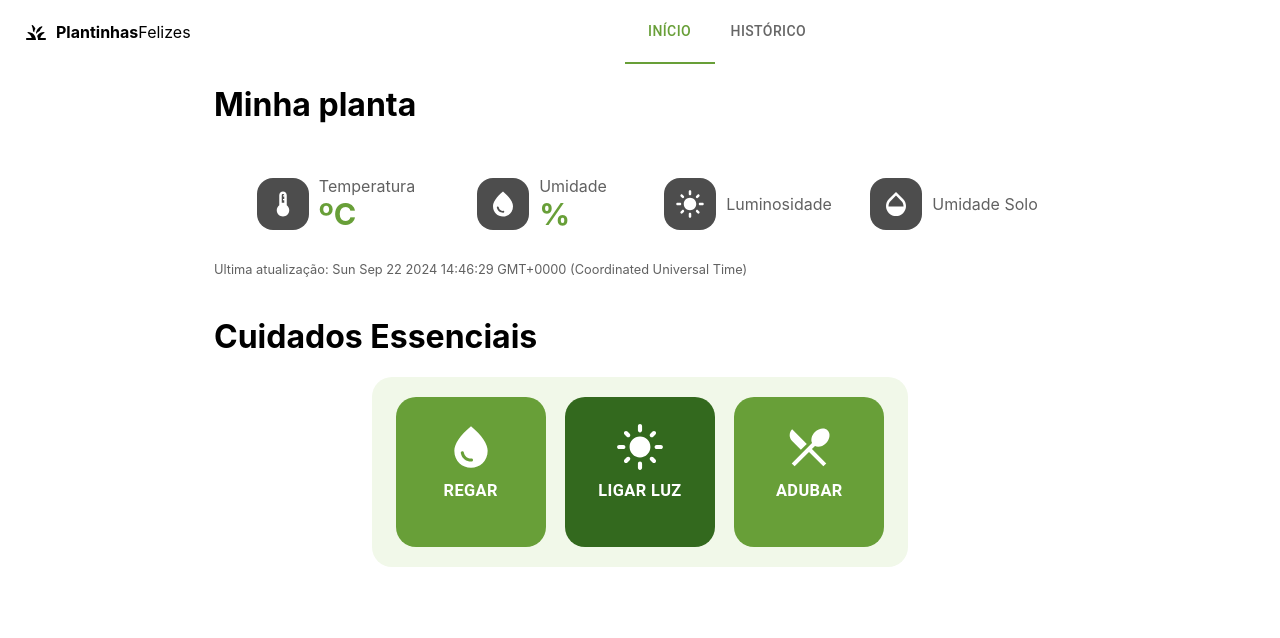
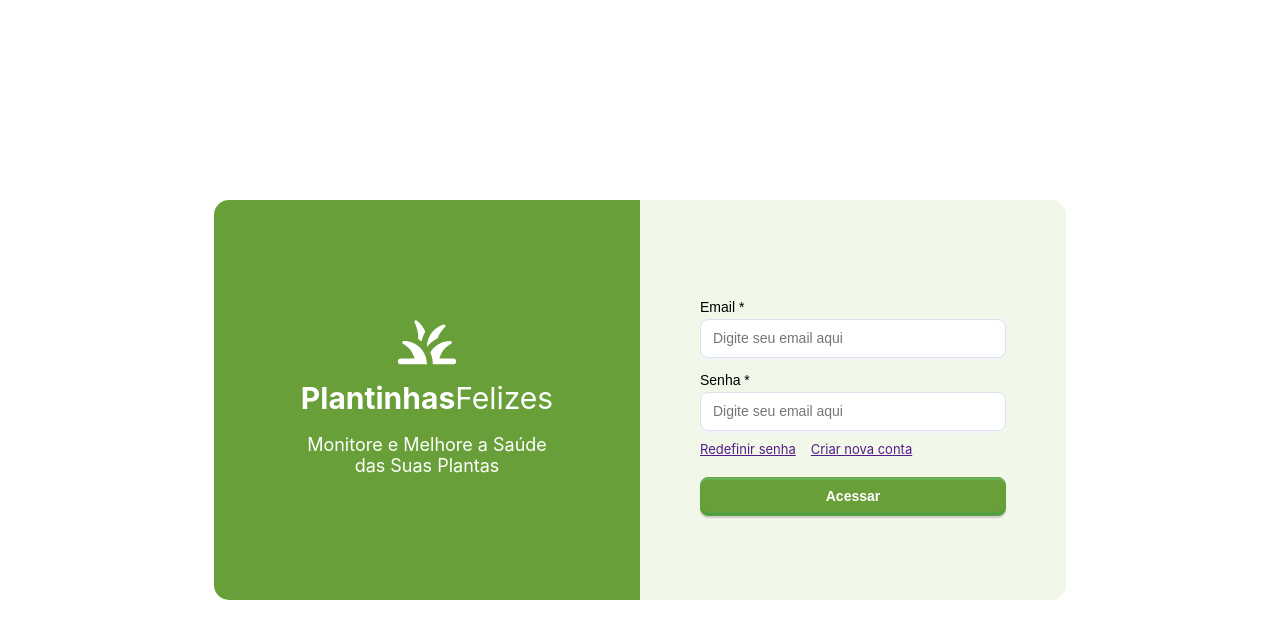
Before and after one commit to HianAlmeida/plant_manager, a React (Create React App) app in the folder front-end/: page / in a window 1280 px wide. Shown: the top 638 px of the page. Built offline with nearby package versions, Linux system fonts and the light colour scheme; no server answers; the database is empty.

Commit message:
ajuste na navegação, rota inicial sem appbar

```diff
--- a/front-end/src/Agendamento.tsx
+++ /dev/null
@@ -1,5 +0,0 @@
-import React from "react";
-
-export default function () {
-    return <h1> Página Agendamento</h1>;
-}
--- a/front-end/src/App.tsx
+++ b/front-end/src/App.tsx
@@ -1,4 +1,4 @@
-import { Routes, Route, Link } from 'react-router-dom';
+// import { Routes, Route, Link } from 'react-router-dom';
 import { useLocation } from 'react-router-dom';
 import Tabs from '@mui/material/Tabs';
 import Tab from '@mui/material/Tab';
@@ -9,39 +9,16 @@ import Container from '@mui/material/Container';
 import GrassRoundedIcon from '@mui/icons-material/GrassRounded';
 
 import Historico from './Historico';
-import Agendamento from './Agendamento';
-import Initial from './Initial';
+import Initial from './Login';
 import Home from './Home';
+import DefinedRoutes from './DefinedRoutes';
+import { Route, BrowserRouter, Routes } from "react-router-dom";
 
 
 export default function App() {
-    const { pathname } = useLocation();
-
     return (
-        <div className="App">
-            <AppBar position="static" sx={{ bgcolor: '#ffffff' }} elevation={0}>
-                <Container maxWidth="xl" >
-                    <Toolbar disableGutters >
-                        <GrassRoundedIcon sx={{ display: { xs: 'none', md: 'flex' }, mr: 1, color: 'black' }} />
-                        <p style={{ color: "black" }}><b>Plantinhas</b>Felizes</p>
-                        <Box sx={{ flexGrow: 1, display: { xs: 'none', md: 'flex' }, justifyContent: 'center', height: 64, alignItems: 'center' }}>
-                            <Tabs value={pathname} aria-label="basic tabs example"
-                                TabIndicatorProps={{ style: { color: 'green' } }}>
-                                <Tab label="Início" component={Link} to="/" value="/" sx={{height: 64}}/>
-                                <Tab label="Histórico" component={Link} to="/historico" value="/historico" />
-                                {/* <Tab label="Agendamento" component={Link} to="/agendamento" value="/agendamento" /> */}
-                            </Tabs>
-                        </Box>
-                    </Toolbar>
-                </Container>
-            </AppBar>
-
-            <Routes>
-                <Route path="/" element={<Home />} />
-                <Route path="/historico" element={<Historico />} />
-                <Route path="/home" element={<Initial />} />
-                {/* <Route path="/agendamento" element={<Agendamento />} /> */}
-            </Routes>
-        </div>
+        <BrowserRouter>
+            <DefinedRoutes/>
+        </BrowserRouter>
     );
 }
--- /dev/null
+++ b/front-end/src/AppBarComponent.tsx
@@ -0,0 +1,33 @@
+import { Link } from 'react-router-dom';
+import { useLocation } from 'react-router-dom';
+import Tabs from '@mui/material/Tabs';
+import Tab from '@mui/material/Tab';
+import Box from '@mui/material/Box';
+import AppBar from '@mui/material/AppBar';
+import Toolbar from '@mui/material/Toolbar';
+import Container from '@mui/material/Container';
+import GrassRoundedIcon from '@mui/icons-material/GrassRounded';
+
+const AppBarComponent = () => {
+    const { pathname } = useLocation();
+    return (
+
+        <AppBar position="static" sx={{ bgcolor: '#ffffff' }} elevation={0}>
+            <Container maxWidth="xl" >
+                <Toolbar disableGutters >
+                    <GrassRoundedIcon sx={{ display: { xs: 'none', md: 'flex' }, mr: 1, color: 'black' }} />
+                    <p style={{ color: "black" }}><b>Plantinhas</b>Felizes</p>
+                    <Box sx={{ flexGrow: 1, display: { xs: 'none', md: 'flex' }, justifyContent: 'center', height: 64, alignItems: 'center' }}>
+                        <Tabs value={pathname} aria-label="basic tabs example"
+                            TabIndicatorProps={{ style: { color: 'green' } }}>
+                            <Tab label="Início" component={Link} to="/home" value="/home" sx={{ height: 64 }} />
+                            <Tab label="Histórico" component={Link} to="/historico" value="/historico" />
+                        </Tabs>
+                    </Box>
+                </Toolbar>
+            </Container>
+        </AppBar>
+    );
+};
+
+export default AppBarComponent;
--- /dev/null
+++ b/front-end/src/DefinedRoutes.tsx
@@ -0,0 +1,23 @@
+import { Route, Routes } from "react-router-dom";
+import { useLocation } from 'react-router-dom';
+
+import Login from "./Login";
+import Home from "./Home";
+import Historico from "./Historico";
+import AppBarComponent from "./AppBarComponent";
+
+const DefinedRoutes = () => {
+    const location = useLocation();
+    return (
+        <div>
+            {location.pathname !== '/' && <AppBarComponent />}
+            <Routes>
+                <Route path="/" element={<Login />} />
+                <Route path="/historico" element={<Historico />} />
+                <Route path="/home" element={<Home />} />
+            </Routes>
+        </div>
+    )
+}
+
+export default DefinedRoutes;
--- a/front-end/src/Initial.tsx
+++ b/front-end/src/Login.tsx
@@ -17,7 +17,9 @@ const boxTexto: SxProps = {
   textAlign: "center",
   display: "flex",
   alignItems: "center",
-  justifyContent: "center"
+  justifyContent: "center",
+  borderTopLeftRadius: "15px",
+  borderBottomLeftRadius: "15px"
 };
 
 const boxForms: SxProps = {
@@ -25,12 +27,20 @@ const boxForms: SxProps = {
   alignItems: "center",
   justifyContent: "center",
   bgcolor: "#f1f8e9",
+  borderTopRightRadius: "15px",
+  borderBottomRightRadius: "15px"
 };
 
-export default function Initial() {
+export default function Login() {
 
   return (
-    <Container maxWidth="md">
+    <Container maxWidth="md"
+      style={{
+        height: '100vh', // Ocupa toda a altura da viewport
+        display: 'flex',
+        justifyContent: 'center',
+        alignItems: 'center'
+      }}>
 
       <Grid container style={{ height: "400px" }}>
 
@@ -64,9 +74,6 @@ export default function Initial() {
             <div style={{ marginTop: "20px" }}>
               <Button>Acessar</Button>
             </div>
-
-
-
           </div>
         </Grid>
       </Grid>
--- a/front-end/src/index.tsx
+++ b/front-end/src/index.tsx
@@ -24,9 +24,7 @@ const theme = createTheme({
 root.render(
   <StyledEngineProvider injectFirst>
     <ThemeProvider theme={theme}>
-      <BrowserRouter>
-        <App></App>
-      </BrowserRouter>
+      <App></App>
     </ThemeProvider>
   </StyledEngineProvider>
 );
```
